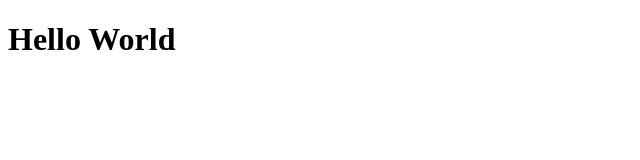
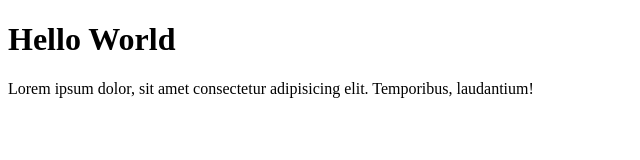
Before and after one commit to Kaca12/Git-Test, a plain HTML site: page index.html in a window 1280 px wide. Shown: the whole page, without its empty margins (0-640 px from the left). Drawn offline with Linux system fonts and the light colour scheme.

Commit message:
Menambahkan Paragraf

```diff
--- a/index.html
+++ b/index.html
@@ -7,5 +7,6 @@
 </head>
 <body>
    <h1>Hello World</h1>
+   <p>Lorem ipsum dolor, sit amet consectetur adipisicing elit. Temporibus, laudantium!</p>
 </body>
 </html>
```
